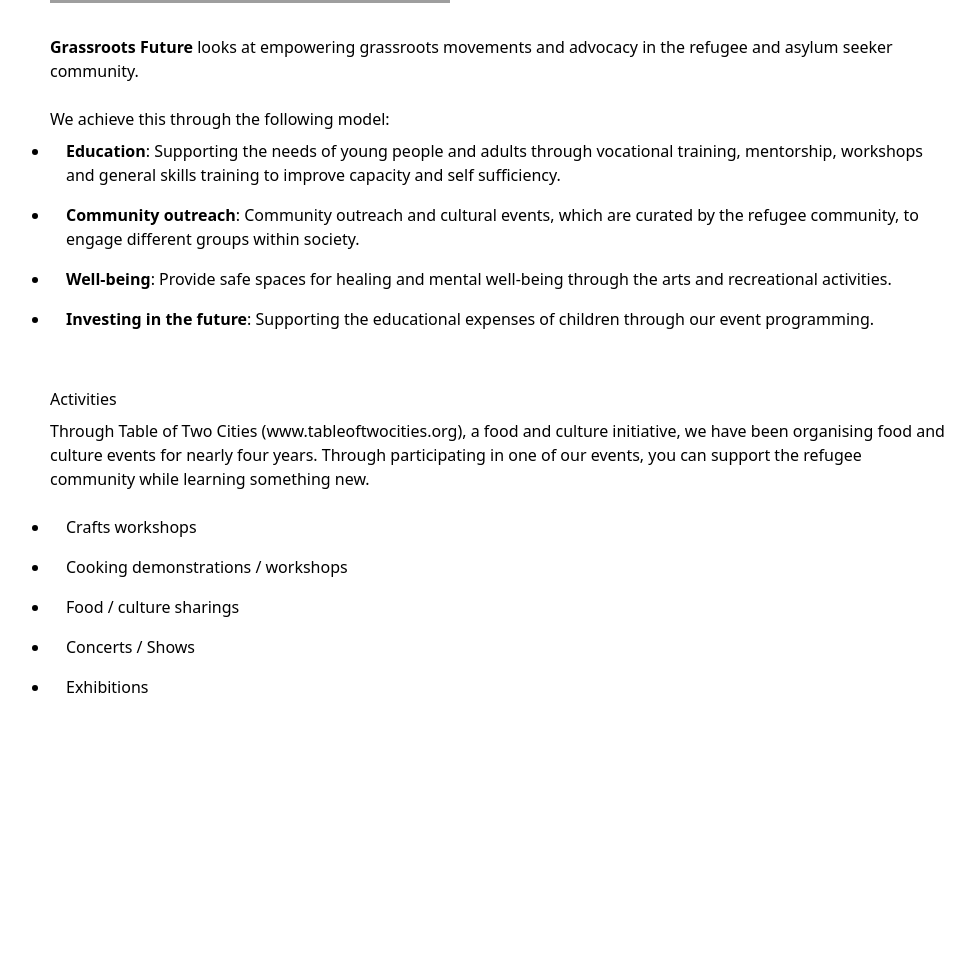
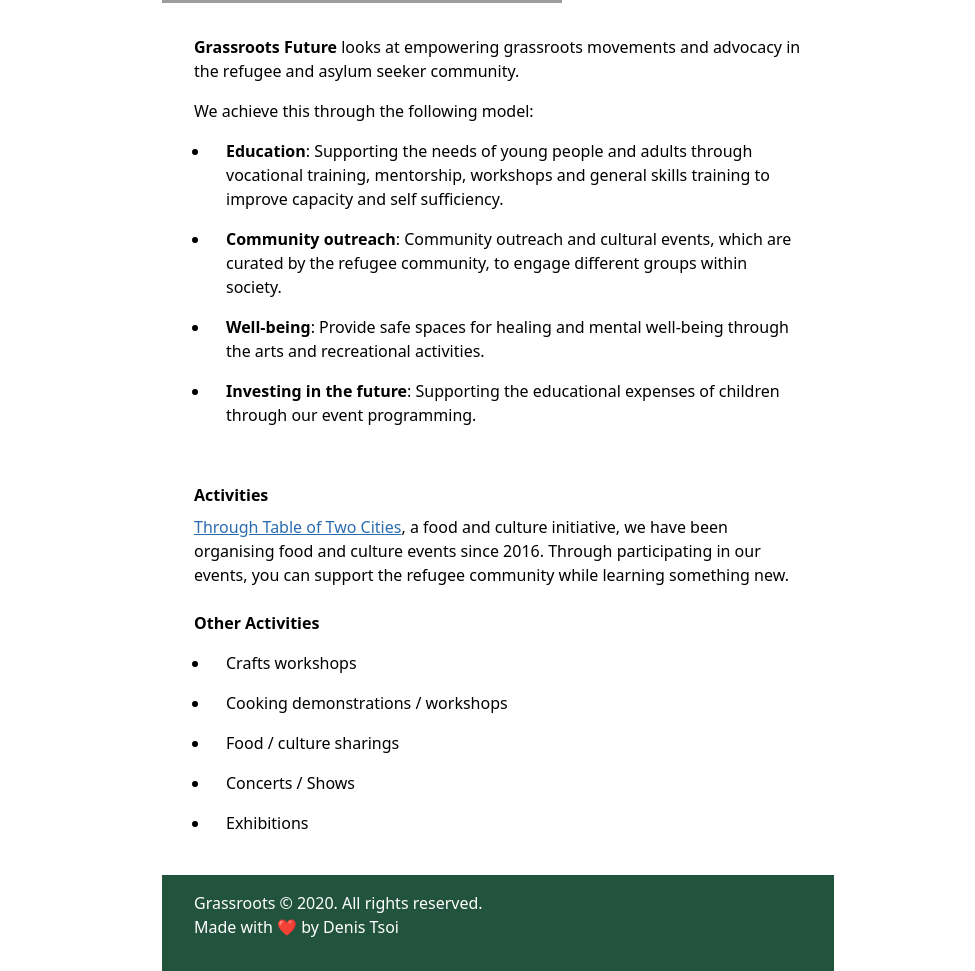
Before and after one commit to denistsoi/projects, a Gatsby site in the folder sites/grassroots/: page / in a window 1280 px wide. Shown: the part 385-1356 px from the top of the page, without its empty margins (142-1117 px from the left). Before the commit the page ends 1108 px from the top, so only its background shows below. Built offline with nearby package versions, Linux system fonts and the light colour scheme; Gatsby itself is replaced by a stand-in of ours; grey boxes are pictures that could not be loaded; what @tailwindcss/custom-forms would draw is missing.

Commit message:
ADD: [sites/grassroots] add styling for landing page;

```diff
--- a/sites/grassroots/src/components/header.tsx
+++ b/sites/grassroots/src/components/header.tsx
@@ -25,7 +25,7 @@
   ];
 
   return (
-    <header className="bg-teal-700">
+    <header className="bg-green-900">
       <div className="flex flex-wrap items-center justify-between max-w-4xl p-4 mx-auto md:p-8">
         <Link to="/">
           <h1 className="flex items-center text-white no-underline">
--- a/sites/grassroots/src/pages/index.tsx
+++ b/sites/grassroots/src/pages/index.tsx
@@ -15,55 +15,76 @@
 
       <img src="./demonstration.jpg" />
       {/* Summary */}
-      <section className="py-4 max-w-4xl">
+      <article className="px-4 lg:px-8 max-w-2xl items-center justify-center xl:m-auto">
+        <section className="py-4">
           <div className="py-2">
             <p className="py-2">
               <strong>Grassroots Future</strong> looks at empowering grassroots
               movements and advocacy in the refugee and asylum seeker community.
             </p>
           </div>
-        <ul className="py-2 list-disc">
-          We achieve this through the following model:
+
+          <span>We achieve this through the following model:</span>
+          <ul className="py-2 pl-4 list-disc">
             <li className="md:pl-4 py-2">
-            <strong>Education</strong>: Supporting the needs of young people and
-            adults through vocational training, mentorship, workshops and
+              <strong>Education</strong>: Supporting the needs of young people
+              and adults through vocational training, mentorship, workshops and
               general skills training to improve capacity and self sufficiency.
             </li>
             <li className="md:pl-4 py-2">
-            <strong>Community outreach</strong>: Community outreach and cultural
-            events, which are curated by the refugee community, to engage
-            different groups within society.
+              <strong>Community outreach</strong>: Community outreach and
+              cultural events, which are curated by the refugee community, to
+              engage different groups within society.
             </li>
             <li className="md:pl-4 py-2">
               <strong>Well-being</strong>: Provide safe spaces for healing and
               mental well-being through the arts and recreational activities.
             </li>
             <li className="md:pl-4 py-2">
-            <strong>Investing in the future</strong>: Supporting the educational
-            expenses of children through our event programming.
+              <strong>Investing in the future</strong>: Supporting the
+              educational expenses of children through our event programming.
             </li>
           </ul>
         </section>
 
         {/* Activities */}
-      <section className="py-4 max-w-4xl">
+        <section className="py-4">
           <div className="py-2">
-          <h3>Activities</h3>
+            <h3 className="font-bold">Activities</h3>
             <p className="py-2">
-            Through Table of Two Cities (www.tableoftwocities.org), a food and
-            culture initiative, we have been organising food and culture events
-            for nearly four years. Through participating in one of our events,
-            you can support the refugee community while learning something new.
+              <a
+                className="underline text-blue-700"
+                href="www.tableoftwocities.org"
+              >
+                Through Table of Two Cities
+              </a>
+              , a food and culture initiative, we have been organising food and
+              culture events since 2016. Through participating in our events,
+              you can support the refugee community while learning something
+              new.
             </p>
           </div>
-        <ul className="list-disc">
-          <li className="md:pl-4 py-2">Crafts workshops </li>
-          <li className="md:pl-4 py-2">Cooking demonstrations / workshops </li>
+
+          <div className="py-2">
+            <h3 className="font-bold">Other Activities</h3>
+            <ul className="py-2 pl-4 list-disc">
+              <li className="md:pl-4 py-2">Crafts workshops</li>
+              <li className="md:pl-4 py-2">
+                Cooking demonstrations / workshops
+              </li>
               <li className="md:pl-4 py-2">Food / culture sharings</li>
               <li className="md:pl-4 py-2">Concerts / Shows </li>
               <li className="md:pl-4 py-2">Exhibitions </li>
             </ul>
+          </div>
         </section>
+      </article>
+      <footer className="bg-green-900 pt-4 pb-8 px-4 lg:px-8 text-white xl:m-auto">
+        <div>
+          Grassroots © 2020. All rights reserved. <br /> Made with ❤️ by Denis
+          Tsoi
+        </div>
+      </footer>
     </Layout>
   );
 }
```
Lines whose indentation alone changed are shown as unchanged.
